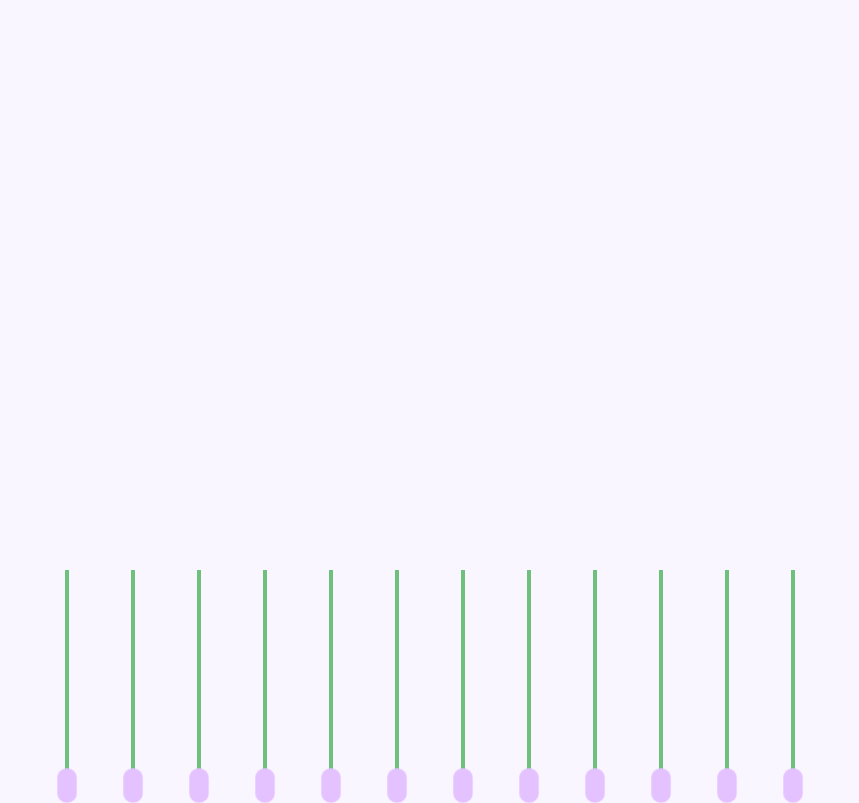
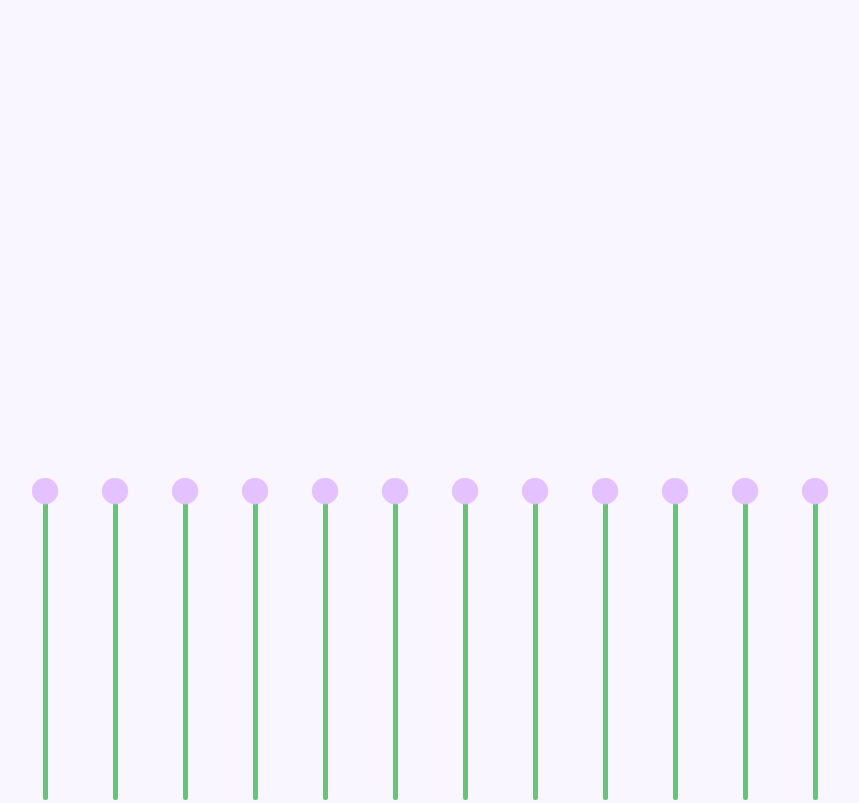
Before and after one commit to divy18-12/for-yashikaa, a plain HTML site: page index.html in a window 1280 px wide. Both pictures are taken after a click on the element "Tap Anywhere 💗". Shown: the whole page, without its empty margins (210-1069 px from the left). Drawn offline with Linux system fonts and the light colour scheme.

Commit message:
Update style.css

```diff
--- a/style.css
+++ b/style.css
@@ -35,35 +35,49 @@ body {
 
 .flower {
   width: 50px;
-  margin: 0 8px;
+  margin: 0 10px;
+  position: relative;
   display: flex;
-  flex-direction: column;
+  flex-direction: column-reverse; /* MAIN FIX → stem grows upward */
   align-items: center;
 }
 
 .stem {
-  width: 4px;
-  height: 0px;
+  width: 5px;
+  height: 0;
   background: #6ec17d;
+  border-radius: 2px;
   animation: stemGrow 3s ease forwards;
 }
 
+@keyframes stemGrow {
+  to { height: 300px; } /* Grows taller now */
+}
+
+/* petals placed at top of stem now */
 .petal {
-  width: 14px;
-  height: 14px;
+  position: absolute;
+  bottom: 300px; /* same as stem height */
+  width: 18px;
+  height: 18px;
   background: #e4c2ff;
   border-radius: 50%;
-  margin-top: -9px;
   opacity: 0;
   animation: bloom 2s ease forwards 2s;
 }
 
-@keyframes stemGrow { to { height: 210px; } }
-@keyframes bloom { to { opacity: 1; transform: scale(1.4); } }
+.petal:nth-child(2) { transform: translate(-12px, -8px); }
+.petal:nth-child(3) { transform: translate(12px, -8px); }
+.petal:nth-child(4) { transform: translate(-5px, 6px); }
+.petal:nth-child(5) { transform: translate(5px, 6px); }
+
+@keyframes bloom {
+  to { opacity: 1; transform: scale(1.4); }
+}
 
 #message {
   position: absolute;
-  top: 28%;
+  top: 18%; /* moved higher for better look */
   text-align: center;
   font-size: 22px;
   background: rgba(255,255,255,0.85);
```
